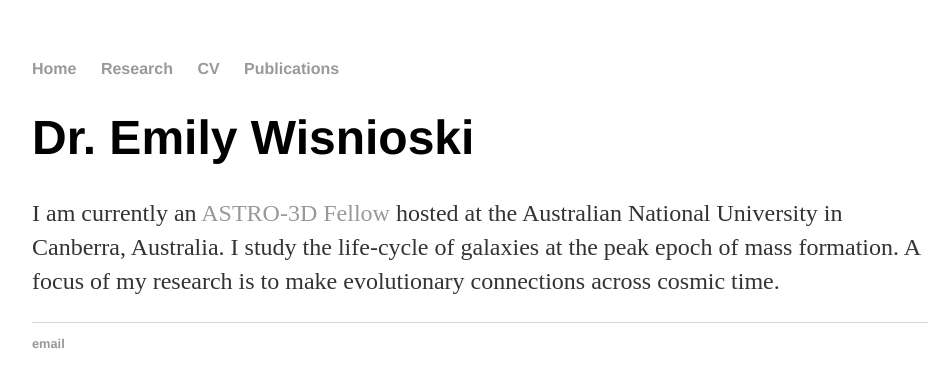
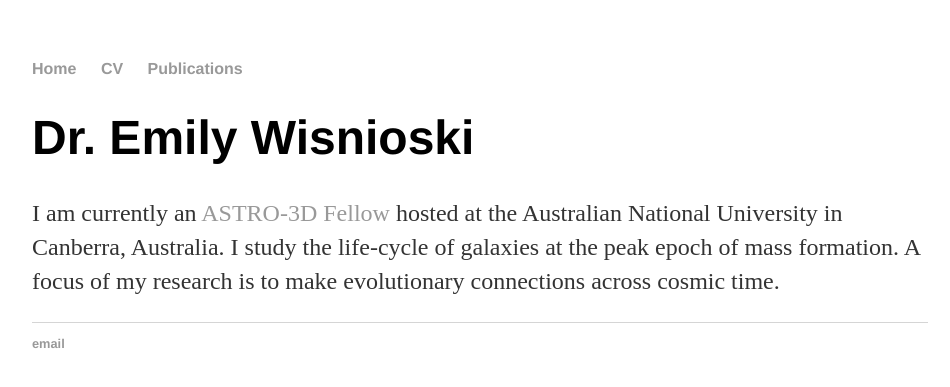
Before and after one commit to wisnioski/wisnioski.github.io, a Jekyll site: the page built from index.html, in a window 1280 px wide. Shown: the top 387 px of the page, without its empty margins (160-1110 px from the left). Built offline with Jekyll 4.4.1, drawn with Linux system fonts in a browser that asks for light colours.

Commit message:
Update default.html
removed research page... keep it simple. that was the issue last time!

```diff
--- a/_layouts/default.html
+++ b/_layouts/default.html
@@ -9,7 +9,6 @@
 			<nav>
 	    		<ul>
 	        		<li><a href="/">Home</a></li>
-	        		<li><a href="/research/index.html">Research</a></li>
          		  <li><a href="/cv/index.html">CV</a></li>
               <li><a href="/publications/index.html">Publications</a></li>
 	    		</ul>
```
